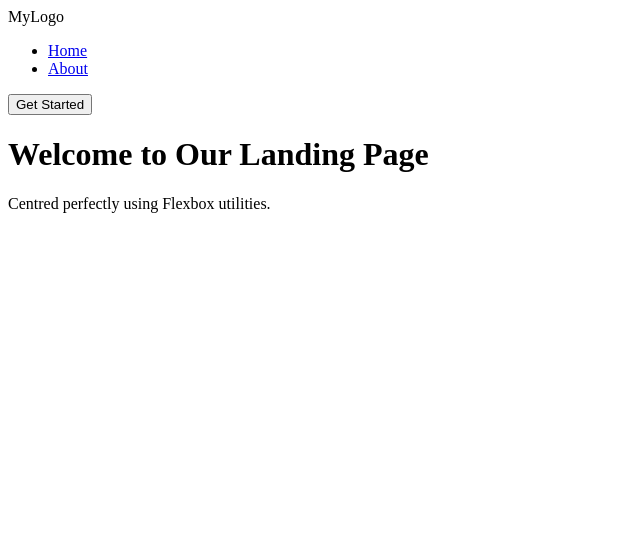
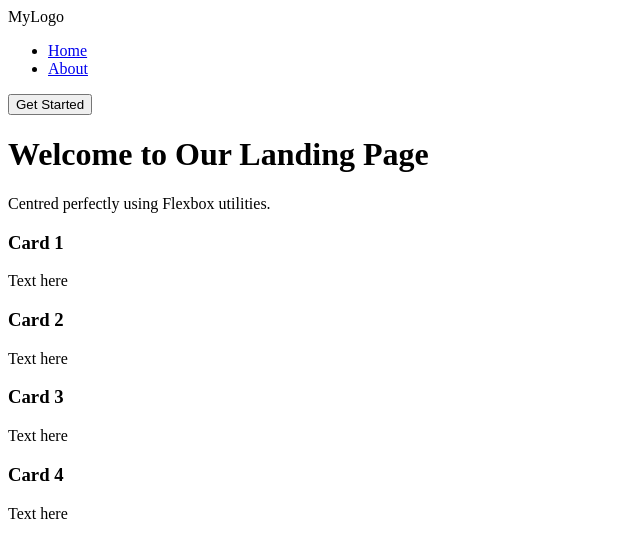
Before and after one commit to ankitgole91/MERN-PROJECT, a plain HTML site: page Week7/index.html in a window 1280 px wide. Shown: the whole page, without its empty margins (0-640 px from the left). Drawn offline with Linux system fonts and the light colour scheme.

Commit message:
Add main section with card elements to index.html

```diff
--- a/Week7/index.html
+++ b/Week7/index.html
@@ -26,6 +26,12 @@
   </div>
 </header>
 
+  <main class="cards-container">
+  <div class="card"><h3>Card 1</h3><p>Text here</p></div>
+  <div class="card"><h3>Card 2</h3><p>Text here</p></div>
+  <div class="card"><h3>Card 3</h3><p>Text here</p></div>
+  <div class="card"><h3>Card 4</h3><p>Text here</p></div>
+</main>
 
 
 </html>
```
